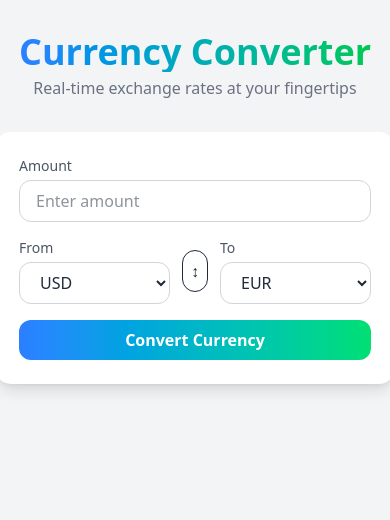
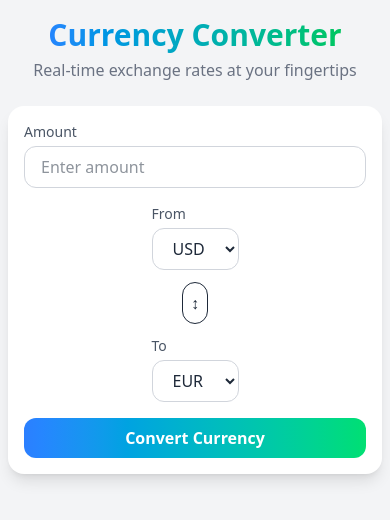
Before and after one commit to Edlawit-H/Currency-converter-app, a React (Vite) app in the folder currency-converter/: page / in a window 390 px wide. Shown: the top 520 px of the page. Built offline with nearby package versions, Linux system fonts and the light colour scheme.

Commit message:
Make cards wider & responsive, Move clear button, Add exchange rate label

```diff
--- a/currency-converter/src/App.jsx
+++ b/currency-converter/src/App.jsx
@@ -54,10 +54,10 @@ function App() {
   };
 
   return (
-    <div className="min-h-screen bg-gray-100 flex flex-col items-center py-8 overflow-y-auto">
+    <div className="min-h-screen bg-gray-100 flex flex-col items-center py-4 px-2 sm:py-8 sm:px-4 space-y-6 overflow-y-auto">
       {/* Header */}
-      <header className="text-center mb-8">
-        <h1 className="text-4xl font-extrabold text-transparent bg-clip-text bg-gradient-to-r from-blue-500 to-green-500">
+      <header className="text-center">
+        <h1 className="text-3xl sm:text-4xl md:text-5xl lg:text-6xl font-extrabold text-transparent bg-clip-text bg-gradient-to-r from-blue-500 to-green-500 leading-tight sm:leading-snug md:leading-normal lg:leading-normal">
           Currency Converter
         </h1>
         <p className="text-gray-500 mt-1">
@@ -65,10 +65,10 @@ function App() {
         </p>
       </header>
 
-      {/* Converter Card */}
-      <div className="bg-white shadow-lg rounded-2xl p-6 w-[400px]">
+      {/* 1️⃣ Converter Card */}
+      <div className="bg-white shadow-lg rounded-2xl p-4 sm:p-6 w-full sm:max-w-xl md:max-w-2xl">
         <AmountInput value={amount} onChange={setAmount} />
-        <div className="flex items-center gap-3 my-4">
+        <div className="flex flex-col sm:flex-row items-center gap-3 my-4">
           <CurrencySelector
             label="From"
             value={fromCurrency}
@@ -91,9 +91,11 @@ function App() {
         </div>
 
         <ConvertButton onClick={handleConvert} />
+      </div>
 
-        {error && <ErrorMessage message={error} />}
+      {/* 2️⃣ Result Display Card */}
       {result && (
+        <div className="bg-white shadow-lg rounded-2xl p-4 sm:p-6 w-full sm:max-w-xl md:max-w-2xl">
           <ResultDisplay
             amount={amount}
             from={fromCurrency}
@@ -101,21 +103,24 @@ function App() {
             result={result}
             rate={rate}
           />
+        </div>
       )}
-      </div>
 
-      {/* History */}
+      {/* 3️⃣ Conversion History Card */}
       {history.length > 0 && (
-        <div className="mt-8 w-[400px]">
+        <div className="bg-white shadow-lg rounded-2xl p-4 sm:p-6 w-full sm:max-w-xl md:max-w-2xl">
           <ConversionHistory history={history} />
           <button
             onClick={handleClear}
-          className="w-full mt-2 border border-gray-300 py-2 rounded-lg text-gray-600 hover:bg-gray-100 transition"
+            className="w-full mt-4 bg-gradient-to-r from-blue-500 to-green-400 text-white py-2 rounded-xl font-semibold hover:opacity-90 active:scale-95 transition"
           >
             Clear All
           </button>
         </div>
       )}
+
+      {/* Error message */}
+      {error && <ErrorMessage message={error} />}
     </div>
   );
 }
--- a/currency-converter/src/components/ResultDisplay.jsx
+++ b/currency-converter/src/components/ResultDisplay.jsx
@@ -10,11 +10,15 @@ function ResultDisplay({ amount, from, to, result, rate }) {
       </p>
       {rate && (
         <div className="mt-3 bg-green-600 p-2 rounded-lg">
-          <p className="text-sm">
-            📈 1 {from} = {rate.toFixed(5)} {to}
+          <p className="text-xs font-semibold flex items-center justify-center gap-1 text-green-100">
+            📈 Current Exchange Rate
+          </p>
+          <p className="text-sm mt-1">
+            1 {from} = {rate.toFixed(5)} {to}
           </p>
         </div>
       )}
+
     </div>
   );
 }
```
Lines whose indentation alone changed are shown as unchanged.
